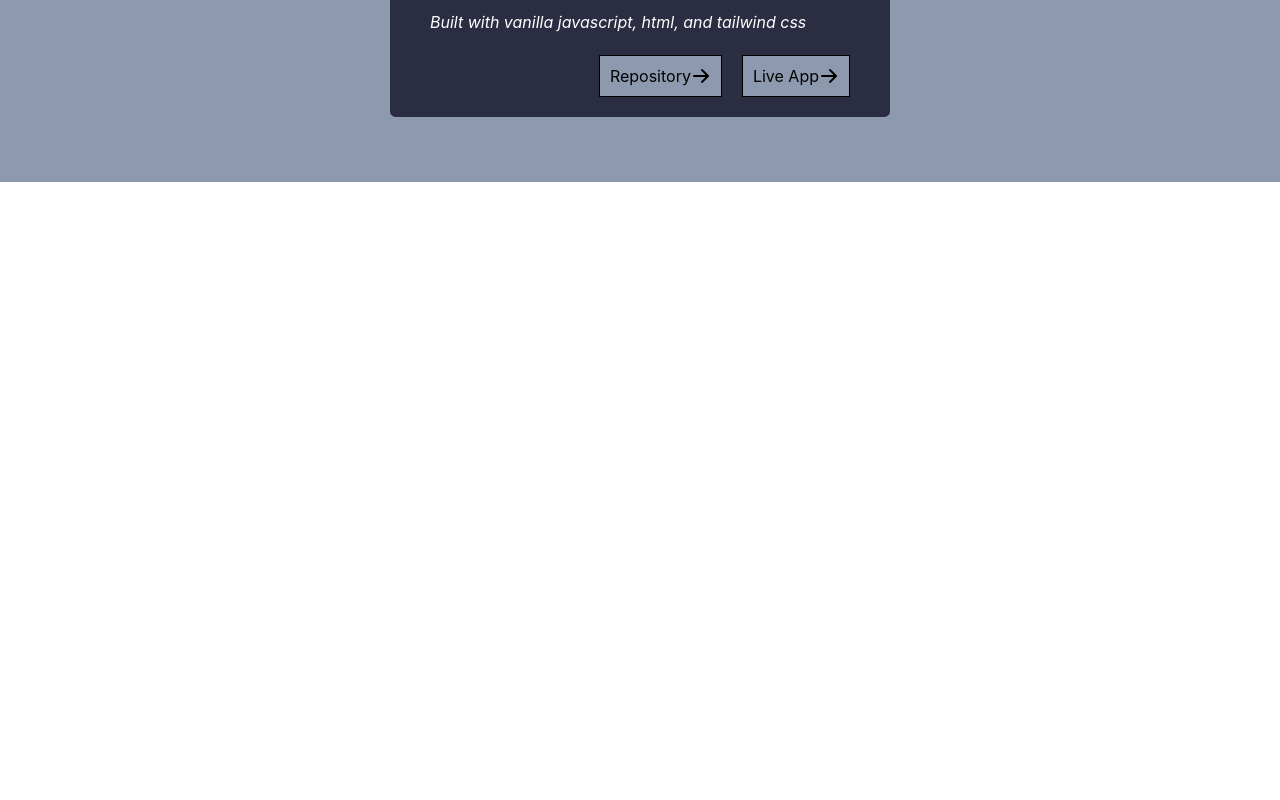
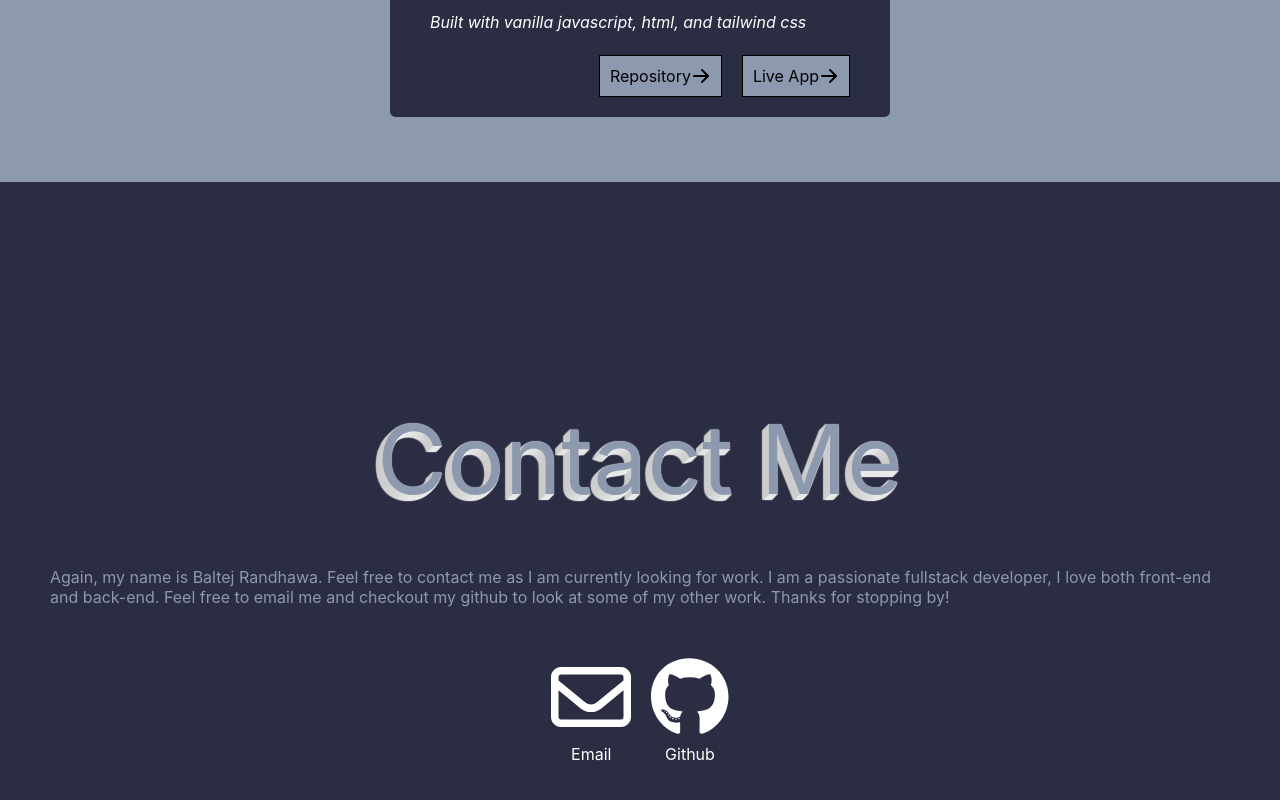
Before and after one commit to brandhawa99/project_portfolio, a React (Create React App) app: page / in a window 1280 px wide. Shown: the part 4239-5039 px from the top of the page. Before the commit the page ends 4421 px from the top, so only its background shows below. Built offline with nearby package versions, Linux system fonts and the light colour scheme; the HTML template or start-up script is replaced by a standard one; a web font is replaced by a local one.

Commit message:
added contact sectoin

```diff
--- a/src/App.jsx
+++ b/src/App.jsx
@@ -4,7 +4,7 @@ import Navbar from './components/Navbar/Navbar';
 import FirstSection from './components/FirstSection/FirstSection';
 import About from './components/About/About'
 import Portfolio from './components/Portfolio/Portfolio';
-
+import Contact from './components/Contact/Contact'
 function App() {
 
   return (
@@ -14,6 +14,7 @@ function App() {
         <FirstSection />
         <About />
         <Portfolio />
+        <Contact />
       </div>
     </div>
   );
```
